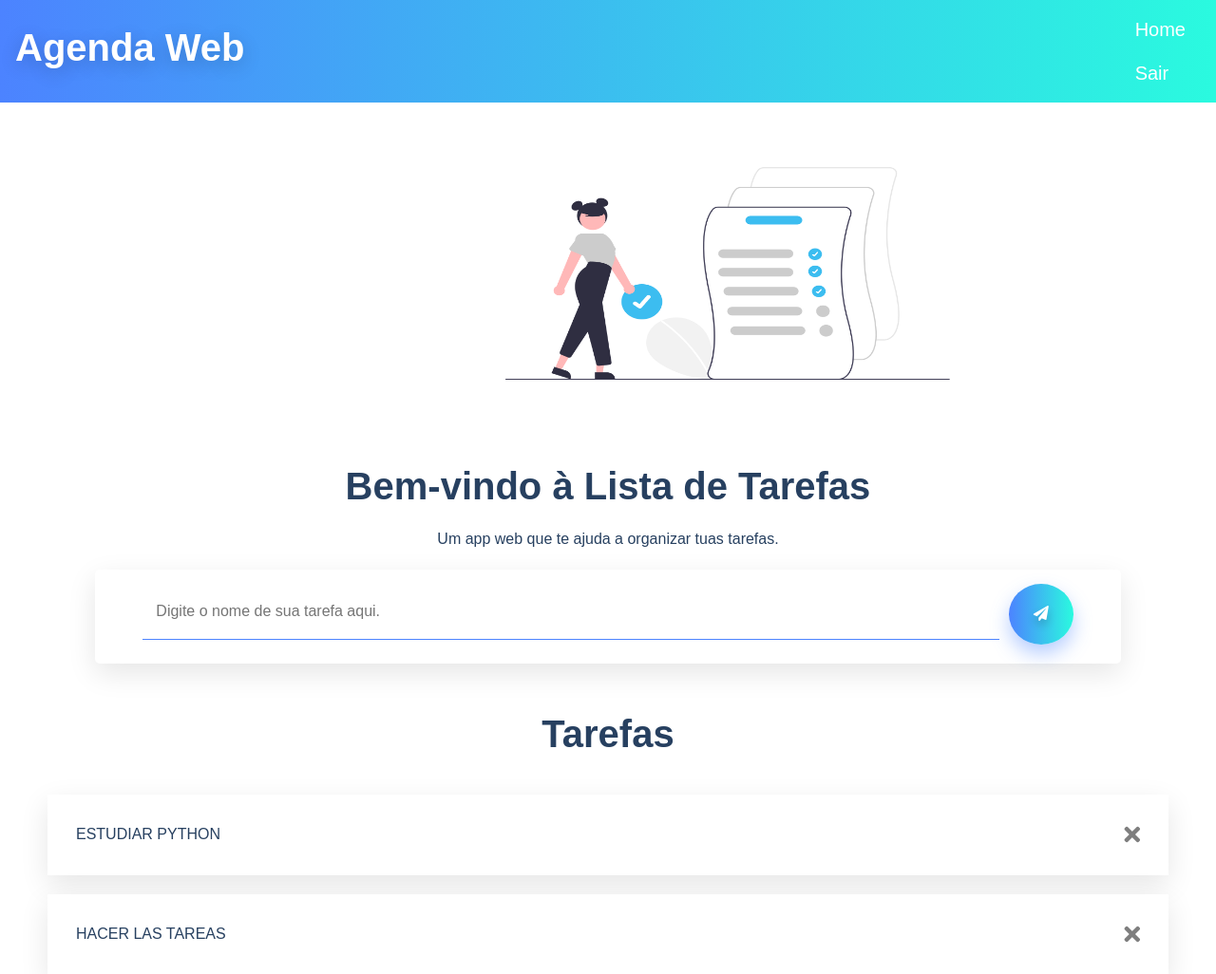
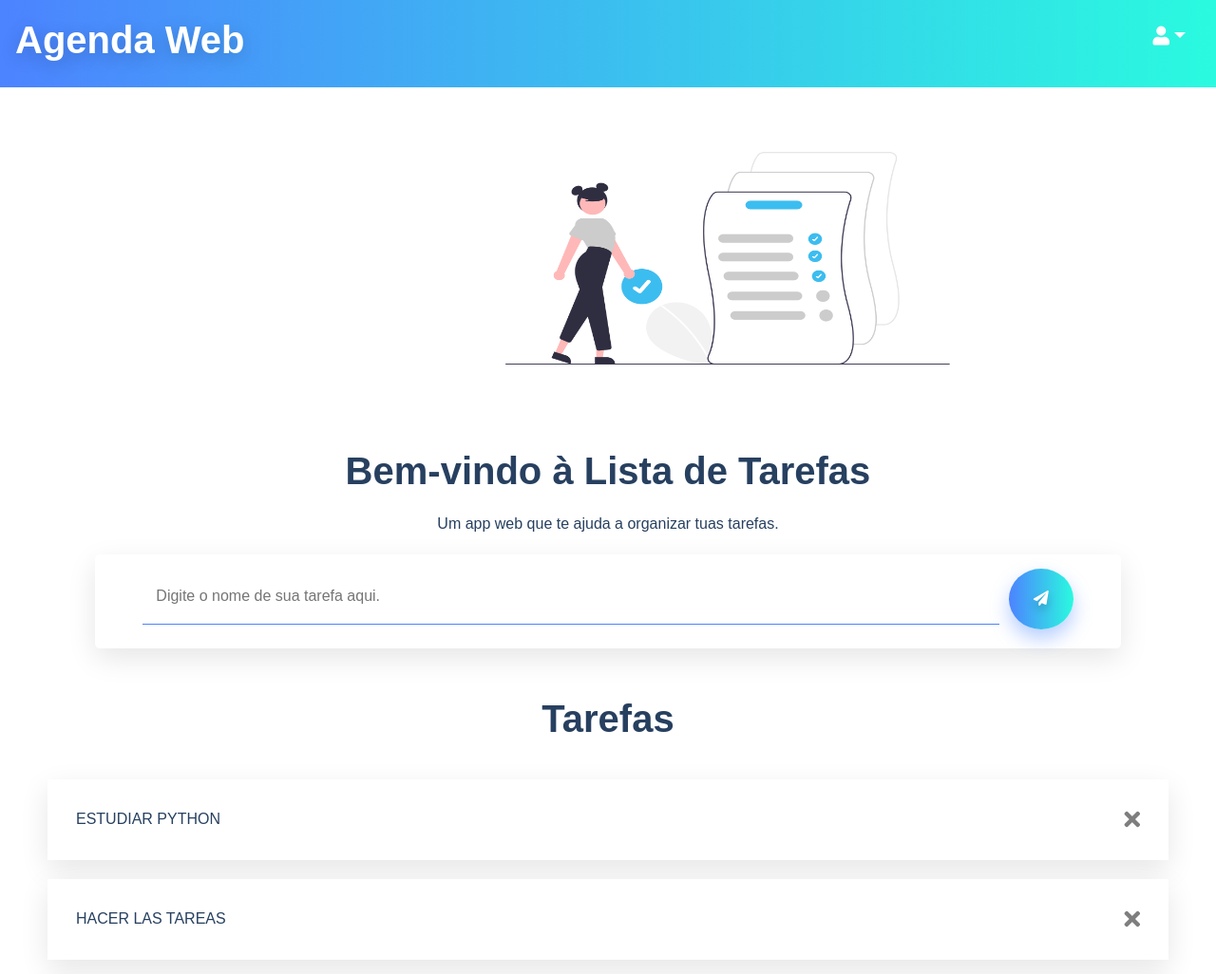
Before and after one commit to JxA220/Web-app-Flak, a Flask app: page / in a window 1280 px wide. Shown: the top 1026 px of the page at 95% size. Run offline with Flask 2, Linux system fonts and the light colour scheme; a user stored in the database is signed in; data comes from the database, SQL or seed files in the repository; some libraries are stand-ins or nearby versions.

Commit message:
Update base.html

```diff
--- a/website/templates/base.html
+++ b/website/templates/base.html
@@ -18,12 +18,21 @@
             <h1 class="nav-title" align="left">Agenda Web</h1>
                 <div class='d-inline-block' id='navbar'>
                     {% if user.is_authenticated %}
-                    <a class='nav-item nav-link a-link' id='home' href='/'>Home</a>
-                    <a class='nav-item nav-link a-link' id='logout' href='/logout'>Sair</a>
-                    {% else %}
-                    <a class="nav-item dropdown"><i class="fas fa-user"></i></a>
-                    <a class='nav-item nav-link a-link' id='login' href='/login'>Login</a>
-                    <a class='nav-item nav-link a-link' id='sign-up' href='/sign-up'>Cadastro</a>
+                    <div>
+                    <ul class="settings">
+                        <li class="nav-item dropdown">
+                            <a class="nav-link dropdown-toggle options-link" href="#" id="dropdown-menu-link" data-toggle="dropdown" aria-haspopup="true" aria-expanded="false"><i class="fas fa-user user-i"></i></a>
+                            <div class="dropdown-menu" aria-labelledby="dropdown-menu-link">
+                                <a class='nav-item nav-link dropdown-item' id='home' href='/'>Home</a>
+                                <a class='nav-item nav-link dropdown-item' id='logout' href='/logout'>Sair</a>
+                            </div>
+                        </li>
+                    </ul>
+                    </div>
+                        {% else %}
+                        <a class='a-link' id='login' href='/login'>Login</a>
+                        <a class='a-link' id='sign-up' href='/sign-up'>Cadastro</a>
+                    </li>
                     {% endif %}
                 </div>
             </div>
```
